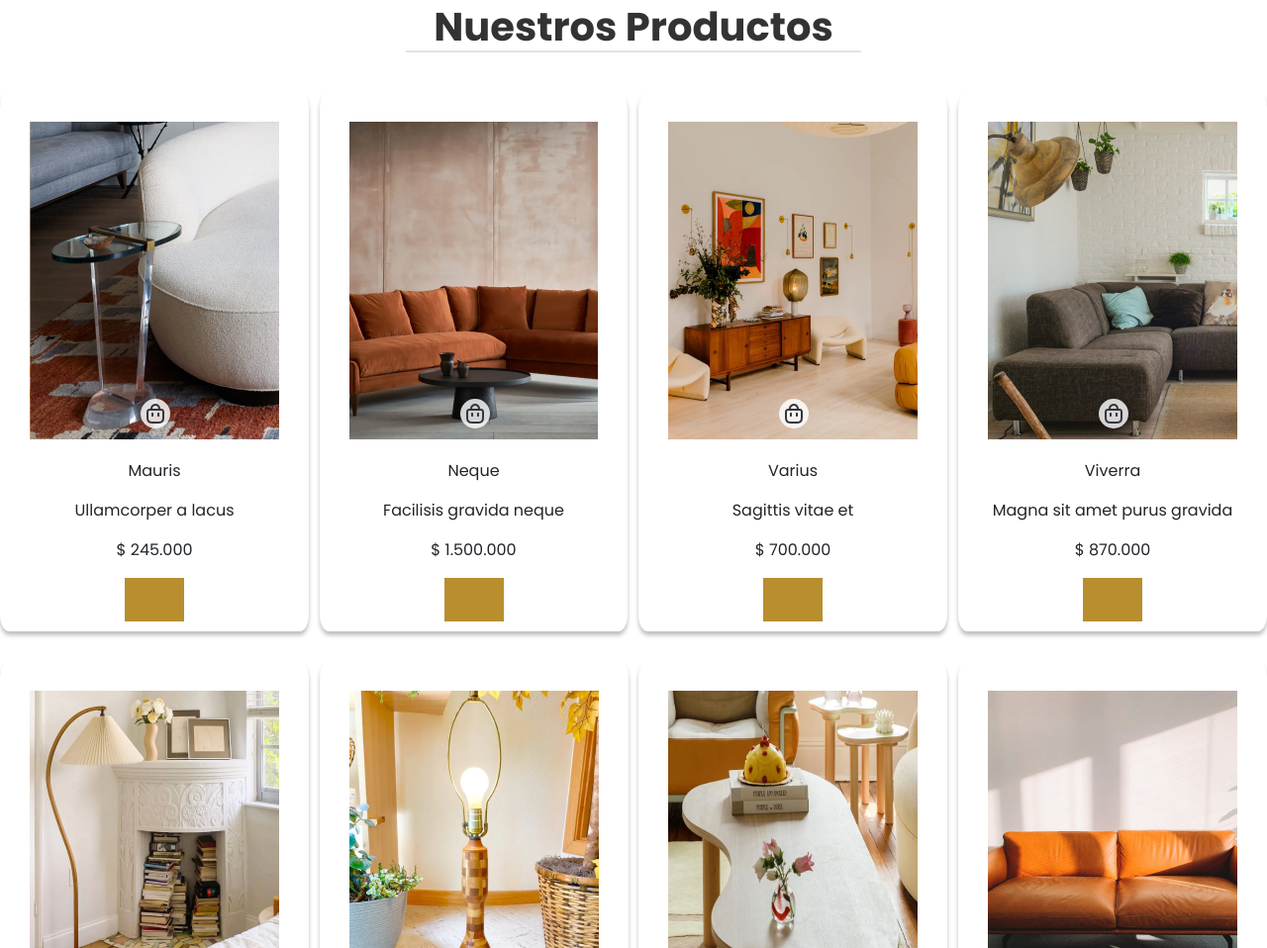
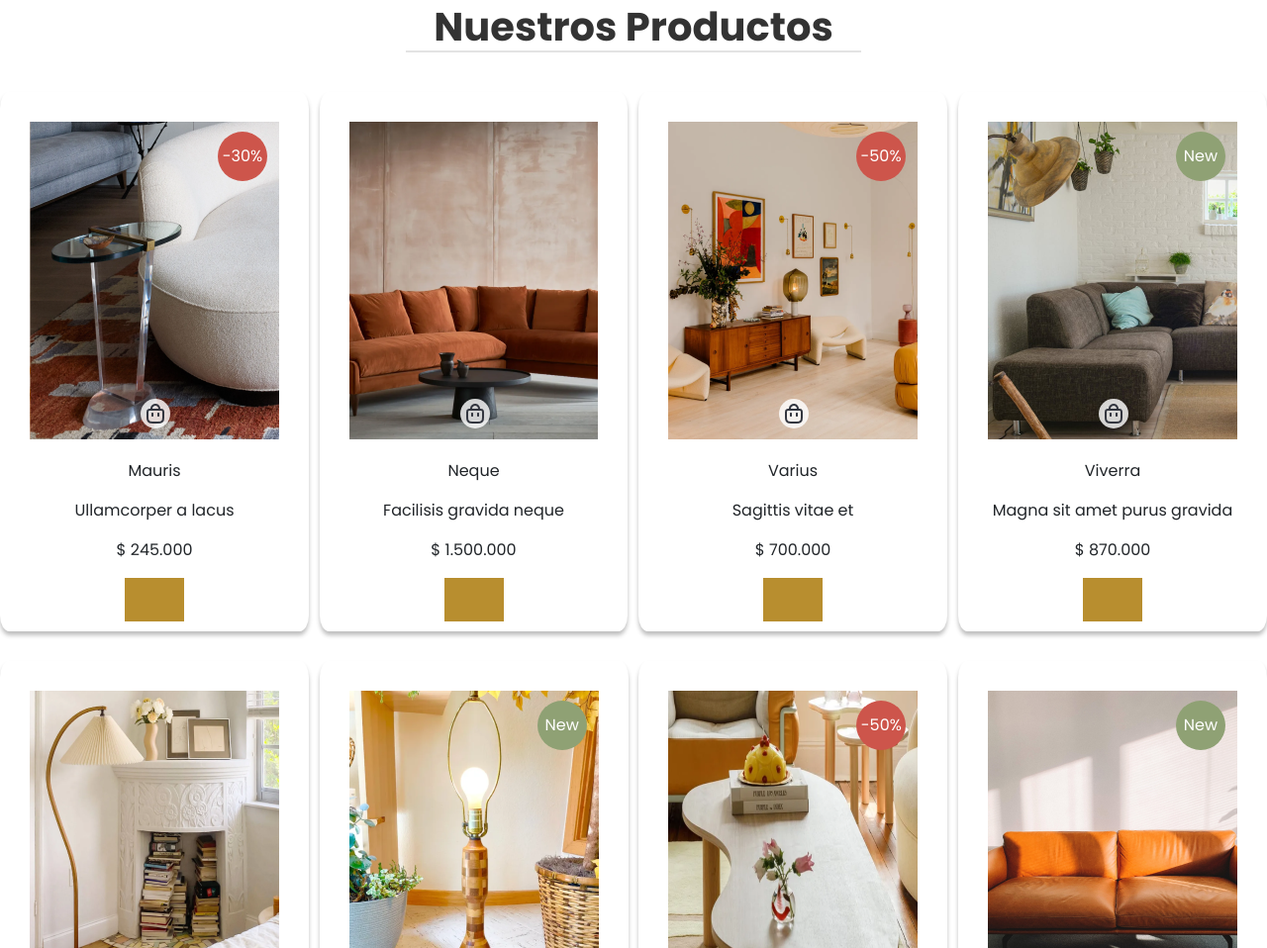
Before and after one commit to Krayxzlim/ComIT-web, a plain HTML site: page Inicio.html in a window 1280 px wide. Shown: the part 1573-2531 px from the top of the page at 99% size. Drawn offline with nearby package versions, Linux system fonts and the light colour scheme.

Commit message:
descuento y nuevo producto

```diff
--- a/Inicio.html
+++ b/Inicio.html
@@ -122,7 +122,9 @@
               <div class="comprar">
                 <button class="boton-compra"><img src="iconos/Bag.png" alt=""></button>
               </div>
-              <div class="descuento-new"></div>
+              <div class="descuento-new">
+                <button class="descuento">-30%</button>
+              </div>
             </div>
             <div class="texto-guardar">
               <div class="texto">
@@ -164,7 +166,9 @@
               <div class="comprar">
                 <button class="boton-compra"><img src="iconos/Bag.png" alt=""></button>
               </div>
-              <div class="descuento-new"></div>
+              <div class="descuento-new">
+                <button class="descuento">-50%</button>
+              </div>
             </div>
             <div class="texto-guardar">
               <div class="texto">
@@ -185,7 +189,7 @@
               <div class="comprar">
                 <button class="boton-compra"><img src="iconos/Bag.png" alt=""></button>
               </div>
-              <div class="descuento-new"></div>
+              <div class="descuento-new"><button class="new">New</button></div>
             </div>
             <div class="texto-guardar">
               <div class="texto">
@@ -227,7 +231,9 @@
               <div class="comprar">
                 <button class="boton-compra"><img src="iconos/Bag.png" alt=""></button>
               </div>
-              <div class="descuento-new"></div>
+              <div class="descuento-new">
+                <button class="new">New</button>
+              </div>
             </div>
             <div class="texto-guardar">
               <div class="texto">
@@ -248,7 +254,9 @@
               <div class="comprar">
                 <button class="boton-compra"><img src="iconos/Bag.png" alt=""></button>
               </div>
-              <div class="descuento-new"></div>
+              <div class="descuento-new">
+                <button class="descuento">-50%</button>
+              </div>
             </div>
             <div class="texto-guardar">
               <div class="texto">
@@ -269,7 +277,9 @@
               <div class="comprar">
                 <button class="boton-compra"><img src="iconos/Bag.png" alt=""></button>
               </div>
-              <div class="descuento-new"></div>
+              <div class="descuento-new">
+                <button class="new">New</button>
+              </div>
             </div>
             <div class="texto-guardar">
               <div class="texto">
--- a/styles/nuestros-productos.css
+++ b/styles/nuestros-productos.css
@@ -46,6 +46,38 @@
     left: 132px;
 }
 
+#nuestros-productos .descuento-new{
+    position: absolute;
+    top: 30px;
+    left: 210px;
+}
+
+#nuestros-productos .descuento{
+    background-color: #CD554B;
+    color: white;
+    height: 50px;
+    width: 50px;
+    padding: 0;
+    border-radius: 100%;
+}
+
+#nuestros-productos .new{
+    background-color: #8FA174;
+    color: white;
+    height: 50px;
+    width: 50px;
+    padding: 0;
+    border-radius: 100%;
+}
+
+#nuestros-productos .descuento:hover{
+    box-shadow: none;
+}
+
+#nuestros-productos .new:hover{
+    box-shadow: none;
+}
+
 #nuestros-productos .boton-compra{
     background-color: rgba(255, 255, 255, 0.815);
     border-radius: 100%;
```
